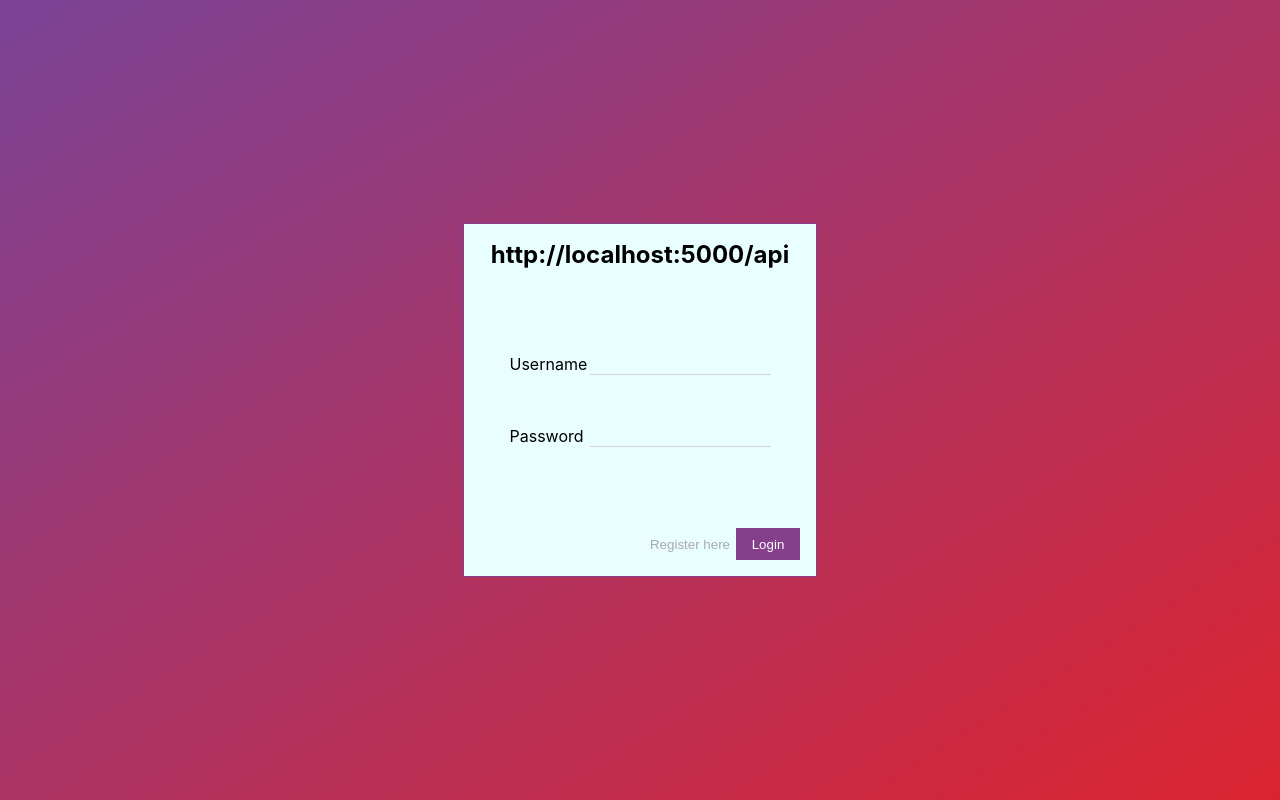
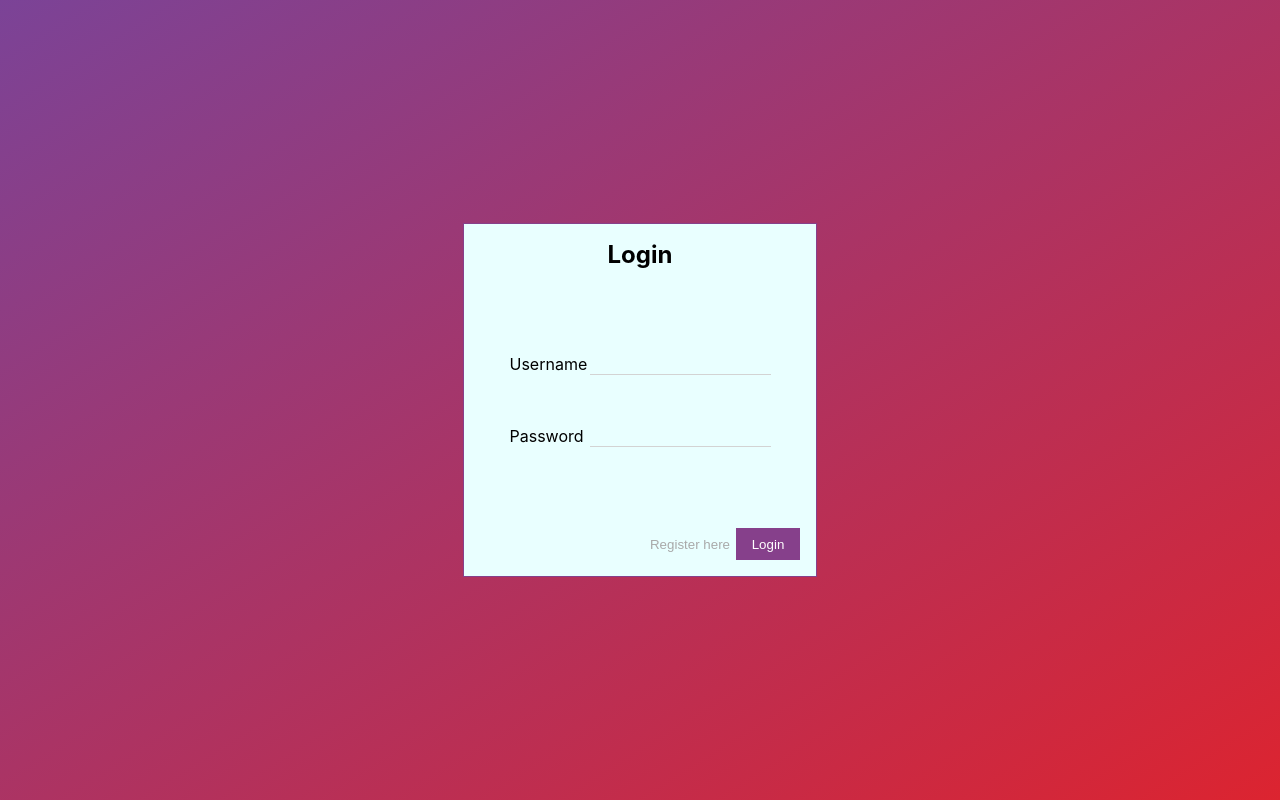
Before and after one commit to Shinestr8/shstr-tst-jwt, a React (Create React App) app in the folder client/: page / in a window 1280 px wide. Built offline with nearby package versions, Linux system fonts and the light colour scheme.

Commit message:
changed login form title

```diff
--- a/client/src/Pages/Login.jsx
+++ b/client/src/Pages/Login.jsx
@@ -71,7 +71,6 @@ export function Login(props){
         e.preventDefault();
         try{
             const res = await axios.post(API_URL + "/login", {username, password});
-            // setUser(res.data.user);
             props.handleUser(res.data.user);
             setUsername("");
             setPassword("");
@@ -93,7 +92,7 @@ export function Login(props){
         <div className='login'>
             <form>
 
-            <header><h2>{config.url.backend}</h2></header>
+            <header><h2>Login</h2></header>
             <div className='input-group'>
                 <div>
                 <label htmlFor='username'>Username</label>
@@ -110,7 +109,6 @@ export function Login(props){
             <footer>
                 <button onClick={redirectToRegister} className="registerButton" type="button">Register here</button>
                 <button onClick={login} type="submit">Login</button>
-                {/* <button onClick={env}>Test</button> */}
             </footer>
 
             </form>
```
